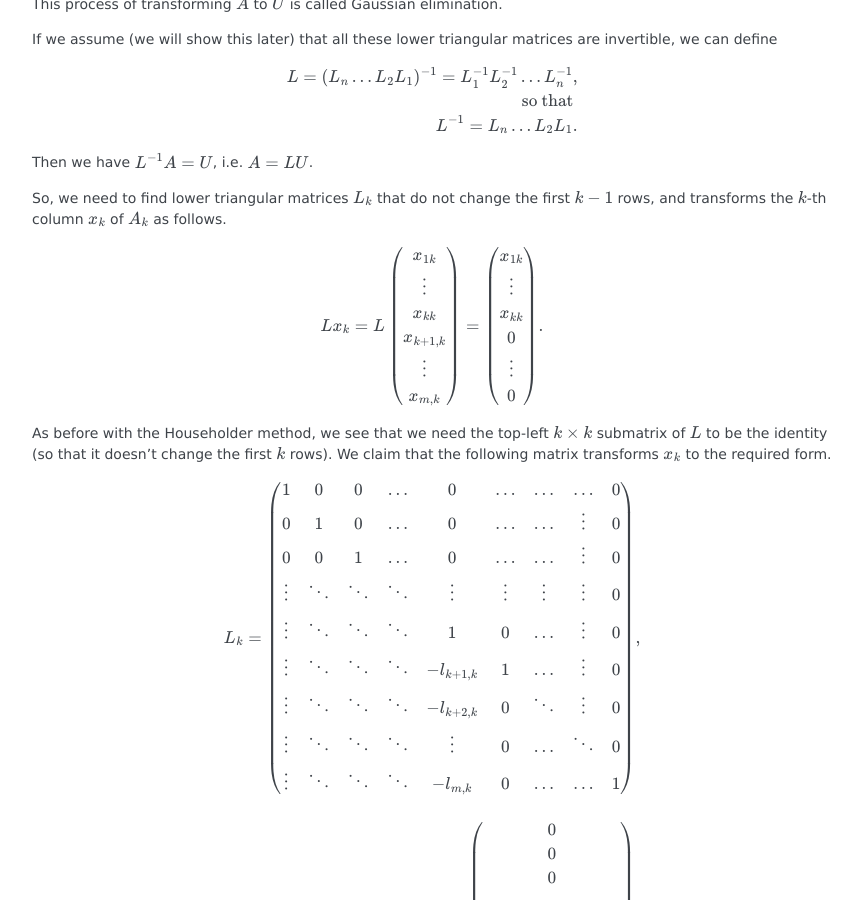
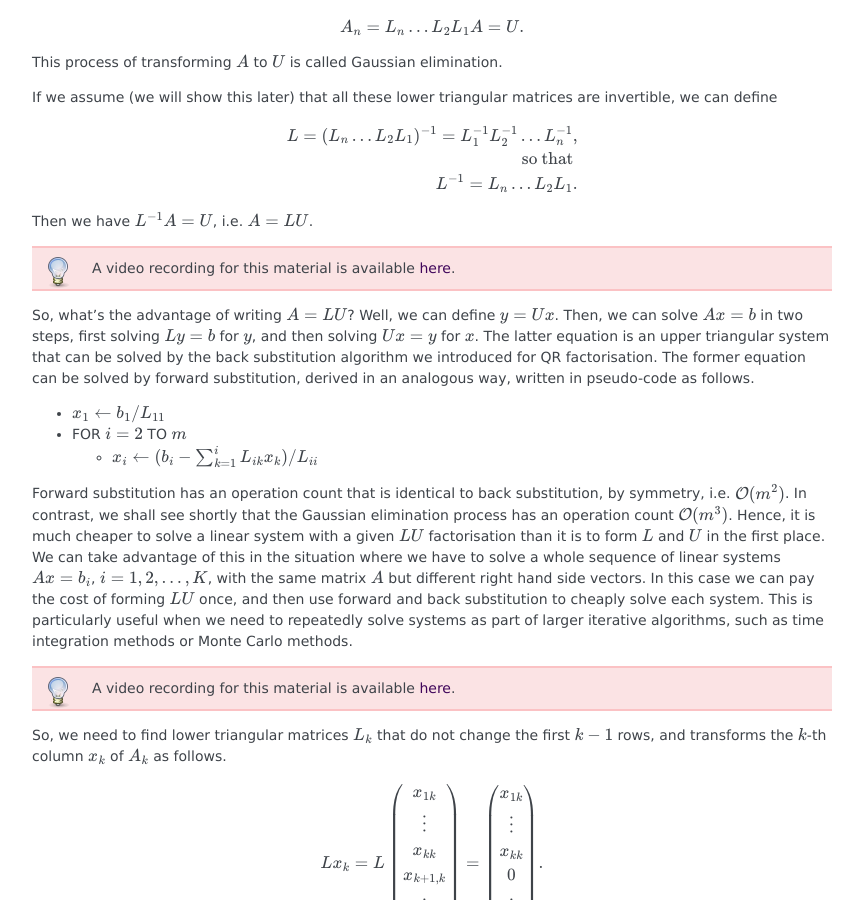
Before and after one commit to comp-lin-alg/comp-lin-alg-course, a Sphinx documentation site: the page built from doc/source/L4_LU_decomposition.rst, in a window 1280 px wide and 900 px high, scrolled down 1061 px. Shown: the whole window, without its empty margins (163-1026 px from the left). Built offline with Sphinx 7.4.7, drawn with Linux system fonts in a browser that asks for light colours; formulas are drawn with MathJax 3; pages that are not in the unit, such as notebooks, are missing from menus; some of the changed text lies outside the part shown.

Commit message:
more vids

```diff
--- a/doc/source/L3_analysing_algorithms.rst
+++ b/doc/source/L3_analysing_algorithms.rst
@@ -727,6 +727,11 @@
    A video recording of this section is available `here
    <https://player.vimeo.com/video/450213664>`_.
 
+.. hint::
+
+   A video recording of some additional material is available `here
+   <https://player.vimeo.com/video/454094432>`_.
+
 .. proof:definition:: Backward stability
 
    An algorithm `\tilde{f}` for `f` is backward stable if for each `x\in X`,
--- a/doc/source/L4_LU_decomposition.rst
+++ b/doc/source/L4_LU_decomposition.rst
@@ -14,6 +14,11 @@
 
 An algorithm for LU decomposition
 ---------------------------------
+
+.. hint::
+
+   A video recording for this material is available `here
+   <https://player.vimeo.com/video/454095315>`_.
 
 The computational way to view Gaussian elimination is through the LU
 decomposition of an invertible matrix, `A=LU`, where `L` is lower
@@ -71,6 +76,43 @@
       L^{-1} = L_n\ldots L_2L_1.
 
 Then we have `L^{-1}A = U`, i.e. `A=LU`.
+
+.. hint::
+
+   A video recording for this material is available `here
+   <https://player.vimeo.com/video/454096015>`_.
+
+So, what's the advantage of writing `A=LU`? Well, we can define
+`y=Ux`.  Then, we can solve `Ax=b` in two steps, first solving `Ly=b`
+for `y`, and then solving `Ux=y` for `x`. The latter equation is an
+upper triangular system that can be solved by the back
+substitution algorithm we introduced for QR factorisation. The former
+equation can be solved by forward substitution, derived in an analogous
+way, written in pseudo-code as follows.
+
+* `x_1 \gets b_1/L_{11}`
+* FOR `i= 2` TO `m`
+
+  * `x_i \gets (b_i - \sum_{k=1}^iL_{ik}x_k)/L_{ii}`
+
+Forward substitution has an operation count that is identical to back
+substitution, by symmetry, i.e. `\mathcal{O}(m^2)`. In contrast, we
+shall see shortly that the Gaussian elimination process has an
+operation count `\mathcal{O}(m^3)`. Hence, it is much cheaper to solve
+a linear system with a given `LU` factorisation than it is to form `L`
+and `U` in the first place. We can take advantage of this in the
+situation where we have to solve a whole sequence of linear systems
+`Ax=b_i`, `i=1,2,\ldots,K`, with the same matrix `A` but different
+right hand side vectors. In this case we can pay the cost of forming
+`LU` once, and then use forward and back substitution to cheaply solve
+each system. This is particularly useful when we need to repeatedly
+solve systems as part of larger iterative algorithms, such as time
+integration methods or Monte Carlo methods.
+
+.. hint::
+
+   A video recording for this material is available `here
+   <https://player.vimeo.com/video/454096580>`_.
 
 So, we need to find lower triangular matrices `L_k` that do not change
 the first `k-1` rows, and transforms the `k`-th column `x_k` of `A_k`
@@ -141,6 +183,11 @@
 to transform below diagonal elements of `A_k` to zero during Gaussian
 elimination.
 
+.. hint::
+
+   A video recording for this material is available `here
+   <https://player.vimeo.com/video/454097320>`_.
+
 The determinant of a lower triangular matrix is equal to the trace
 (product of diagonal entries), so `\det(L_k)=1`, and consequently
 `L_k` is invertible, enabling us to define `L^{-1}` as above.
@@ -208,32 +255,10 @@
    Once it passes the tests, experiment with the inverse and
    multiplication properties above, to verify that they work.
 
-So, what's the advantage of writing `A=LU`? Well, we can define
-`y=Ux`.  Then, we can solve `Ax=b` in two steps, first solving `Ly=b`
-for `y`, and then solving `Ux=y` for `x`. The latter equation is an
-upper triangular system that can be solved by the back
-substitution algorithm we introduced for QR factorisation. The former
-equation can be solved by forward substitution, derived in an analogous
-way, written in pseudo-code as follows.
+.. hint::
 
-* `x_1 \gets b_1/L_{11}`
-* FOR `i= 2` TO `m`
-
-  * `x_i \gets (b_i - \sum_{k=1}^iL_{ik}x_k)/L_{ii}`
-
-Forward substitution has an operation count that is identical to back
-substitution, by symmetry, i.e. `\mathcal{O}(m^2)`. In contrast, we
-shall see shortly that the Gaussian elimination process has an
-operation count `\mathcal{O}(m^3)`. Hence, it is much cheaper to solve
-a linear system with a given `LU` factorisation than it is to form `L`
-and `U` in the first place. We can take advantage of this in the
-situation where we have to solve a whole sequence of linear systems
-`Ax=b_i`, `i=1,2,\ldots,K`, with the same matrix `A` but different
-right hand side vectors. In this case we can pay the cost of forming
-`LU` once, and then use forward and back substitution to cheaply solve
-each system. This is particularly useful when we need to repeatedly
-solve systems as part of larger iterative algorithms, such as time
-integration methods or Monte Carlo methods.
+   A video recording for this material is available `here
+   <https://player.vimeo.com/video/454098164>`_.
 
 The Gaussian elimination algorithm is written in pseudo-code as
 follows. We start by copying `A` into `U`, and setting `L` to
@@ -321,6 +346,11 @@
 
 Pivoting
 --------
+
+.. hint::
+
+   A video recording for this material is available `here
+   <https://player.vimeo.com/video/454098919>`_.
 
 Gaussian elimination will fail if a zero appears on the diagonal,
 i.e. we get `x_{kk}=0` (since then we can't divide by it). Similarly,
```
